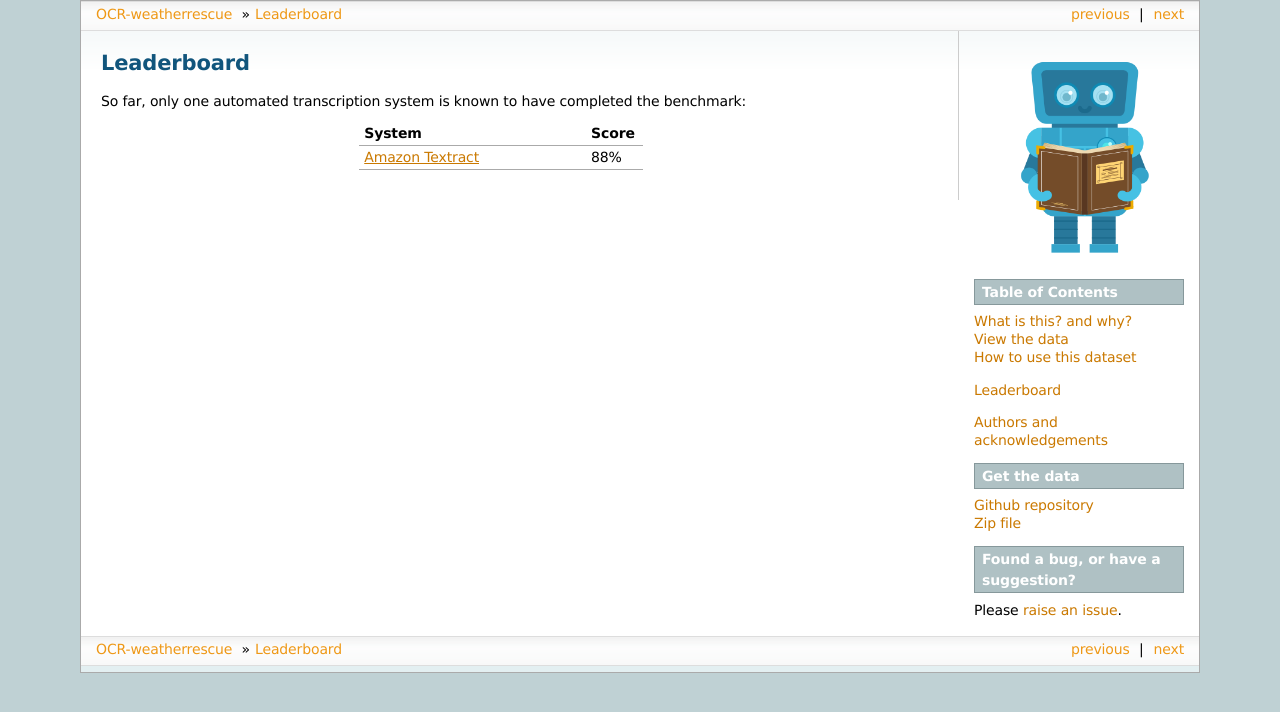
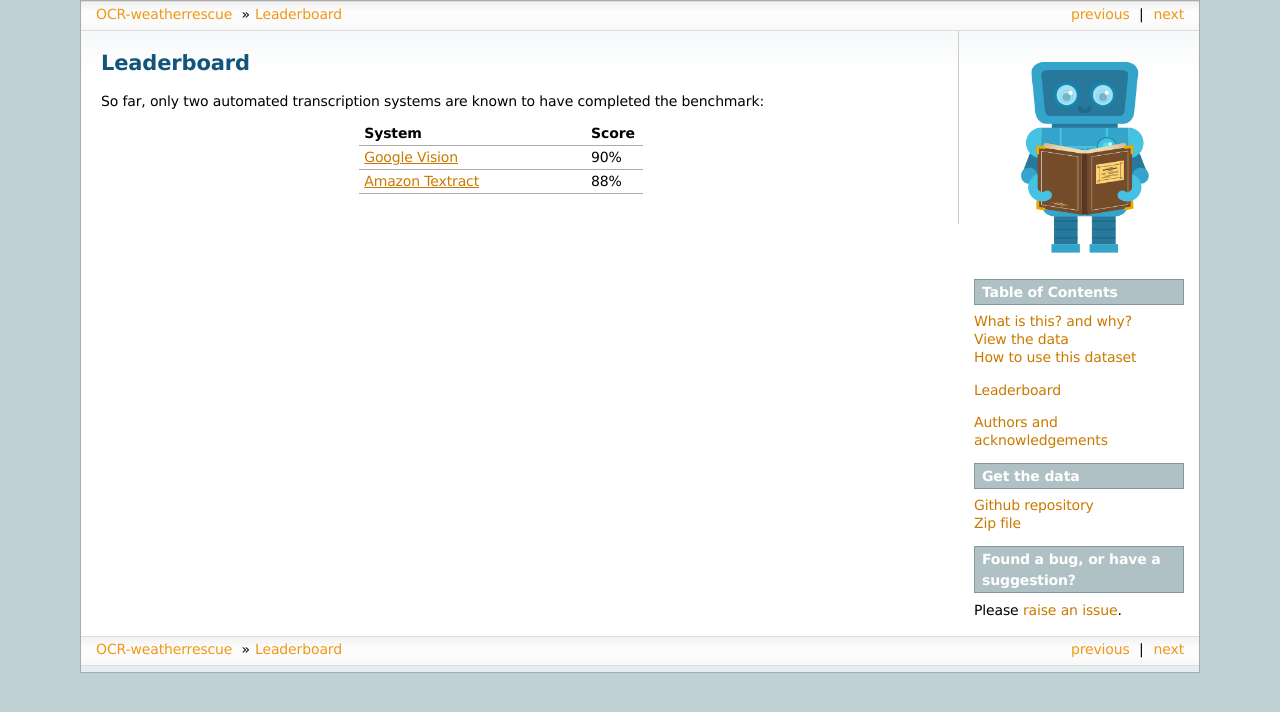
Before and after one commit to philip-brohan/OCR-weatherrescue, a Sphinx documentation site: the page built from docs/leaderboard.rst, in a window 1280 px wide. Shown: the top 712 px of the page. Built offline with Sphinx 7.4.7, drawn with Linux system fonts in a browser that asks for light colours.

Commit message:
Added Google Vision to the leaderboard.

```diff
--- a/docs/leaderboard.rst
+++ b/docs/leaderboard.rst
@@ -1,10 +1,11 @@
 Leaderboard
 ===========
 
-So far, only one automated transcription system is known to have completed the benchmark:
+So far, only two automated transcription systems are known to have completed the benchmark:
 
 .. csv-table::
    :header: "System", "Score"
    :widths: 40, 10
 
-   `Amazon Textract <https://brohan.org/AWS-Textract//OCR-weatherrescue/months.html>`_, "88%"
+   `Google Vision <https://brohan.org/Google-Vision/OCR-weatherrescue/months.html>`_, "90%"
+   `Amazon Textract <https://brohan.org/AWS-Textract/OCR-weatherrescue/months.html>`_, "88%"
```
